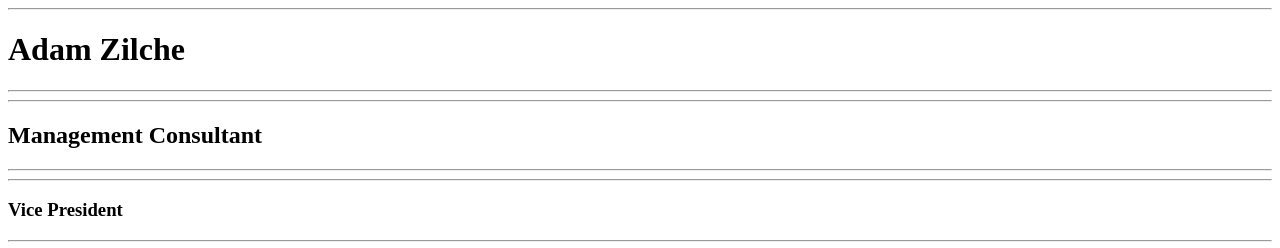
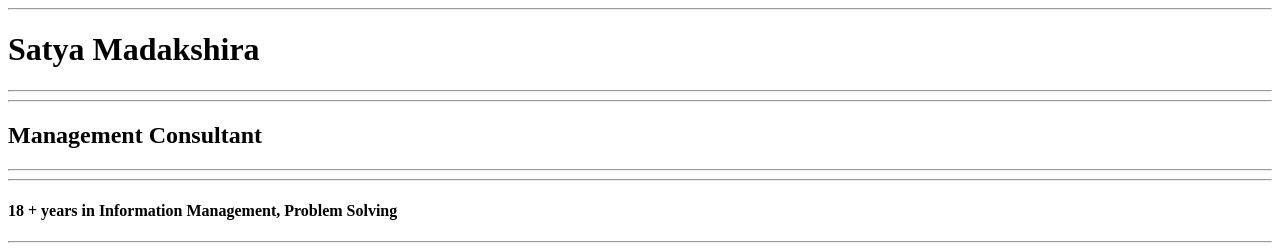
Before and after one commit to satyafly/https-github.com-satyafly-https-github.com-satyafly.io, a plain HTML site: page index.html in a window 1280 px wide. Shown: the top 248 px of the page. Drawn offline with Linux system fonts and the light colour scheme; grey boxes are pictures that could not be loaded.

Commit message:
Update index.html

```diff
--- a/index.html
+++ b/index.html
@@ -2,18 +2,14 @@
 <html lang="en">
 <head>
 <meta charset="utf-8">
-<title>Adam Zilche</title>
+<title>Satya Madakshira</title>
 
 <hr>
-<h1>Adam Zilche </h1>
+<h1>Satya Madakshira</h1>
 <hr>
 
 <hr>
 <h2>Management Consultant</h2>
-<hr>
-
-<hr>
-<h3>Vice President</h2>
 <hr>
 
 <hr>
```
